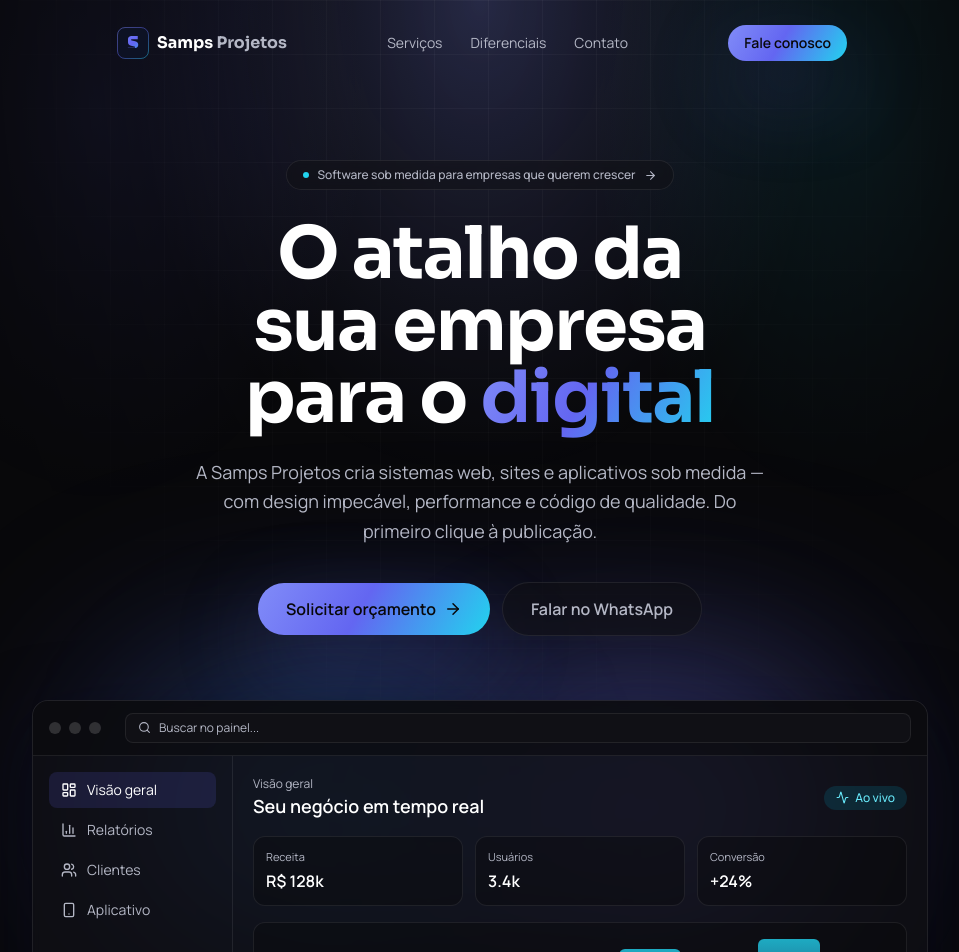
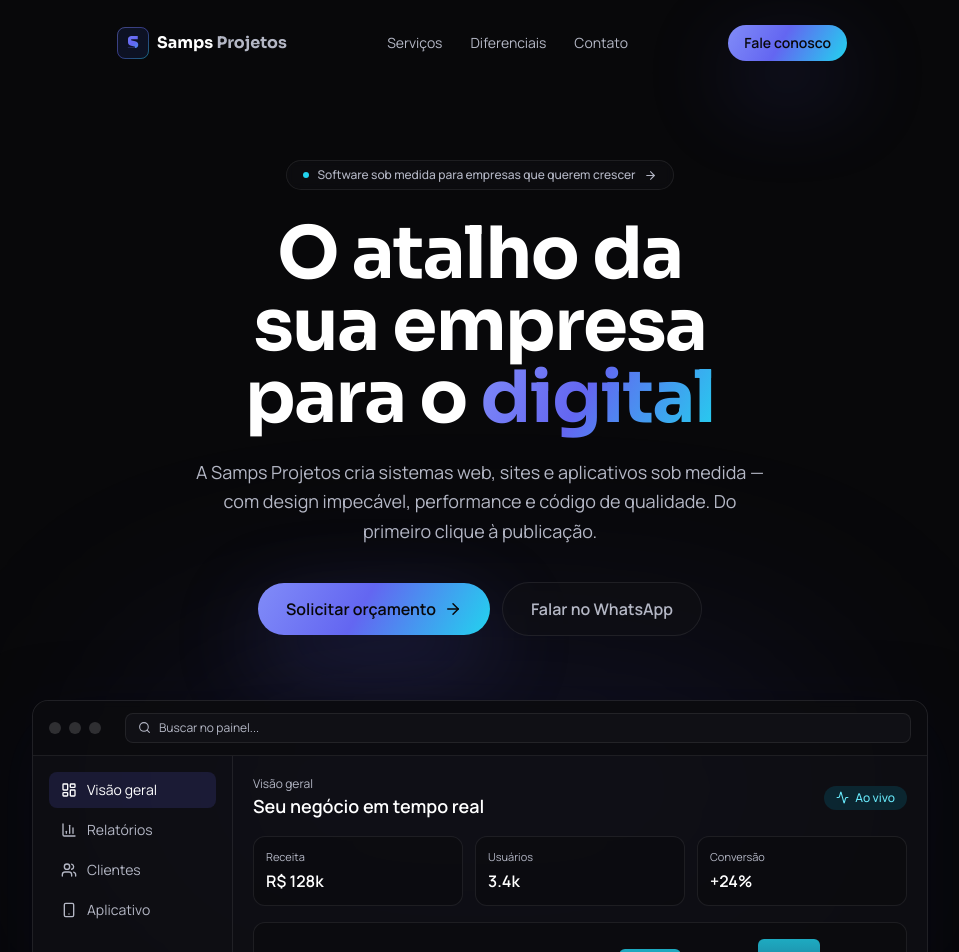
Before and after one commit to masamps/samtech-landing, a React (Vite) app: page / in a window 1280 px wide. Shown: the top 952 px of the page, without its empty margins (160-1119 px from the left). Built offline with nearby package versions, Linux system fonts and the light colour scheme.

Commit message:
Deixar o fundo liso e mais sóbrio
Remove a grade de linhas e os brilhos coloridos de fundo (hero, serviços e
contato) que davam aparência de template genérico. Mantém apenas um realce
discreto atrás do mockup do produto.

```diff
--- a/src/components/ContactSection.jsx
+++ b/src/components/ContactSection.jsx
@@ -37,10 +37,6 @@ export default function ContactSection() {
       id="contato"
       className="relative scroll-mt-24 overflow-hidden py-20 sm:py-28"
     >
-      <div className="pointer-events-none absolute inset-0 -z-10">
-        <div className="absolute bottom-0 left-1/2 h-80 w-[40rem] -translate-x-1/2 rounded-full bg-brand-500/10 blur-[120px]" />
-      </div>
-
       <Container>
         <div className="grid gap-10 lg:grid-cols-2 lg:gap-16">
           {/* Lado esquerdo: chamada + canais */}
--- a/src/components/HeroSection.jsx
+++ b/src/components/HeroSection.jsx
@@ -12,12 +12,6 @@ export default function HeroSection() {
       id="inicio"
       className="relative overflow-hidden pt-32 sm:pt-40"
     >
-      {/* aurora / glow de fundo */}
-      <div className="pointer-events-none absolute inset-0 -z-10">
-        <div className="absolute inset-0 bg-aurora [mask-image:radial-gradient(ellipse_at_top,black,transparent_75%)]" />
-        <div className="absolute inset-0 bg-grid-fade [background-size:54px_54px] [mask-image:radial-gradient(ellipse_at_top,black,transparent_60%)]" />
-      </div>
-
       <Container>
         <motion.div
           variants={stagger}
--- a/src/components/HeroVisual.jsx
+++ b/src/components/HeroVisual.jsx
@@ -13,12 +13,8 @@ import {
 export default function HeroVisual() {
   return (
     <div className="relative">
-      {/* glow colorido por trás */}
-      <div className="pointer-events-none absolute -inset-x-10 -top-10 bottom-0 -z-10">
-        <div className="absolute left-1/2 top-0 h-72 w-[80%] -translate-x-1/2 rounded-full bg-brand-500/30 blur-[100px]" />
-        <div className="absolute left-[20%] top-10 h-56 w-72 rounded-full bg-accent-500/20 blur-[90px]" />
-        <div className="absolute right-[18%] top-10 h-56 w-72 rounded-full bg-brand-400/25 blur-[90px]" />
-      </div>
+      {/* realce sutil atrás do produto */}
+      <div className="pointer-events-none absolute inset-x-0 -top-6 -z-10 mx-auto h-56 w-3/4 rounded-full bg-brand-500/15 blur-[120px]" />
 
       {/* janela do app */}
       <div className="overflow-hidden rounded-2xl border border-line bg-surface/80 shadow-card backdrop-blur-sm">
--- a/src/components/ServicesSection.jsx
+++ b/src/components/ServicesSection.jsx
@@ -29,9 +29,6 @@ export default function ServicesSection() {
               variants={fadeUp}
               className="group relative flex flex-col overflow-hidden rounded-3xl border border-line bg-surface/40 p-7 transition-all duration-300 hover:-translate-y-1 hover:border-white/20 hover:bg-surface/70"
             >
-              {/* glow no hover */}
-              <div className="pointer-events-none absolute -inset-px -z-10 rounded-3xl bg-aurora opacity-0 transition-opacity duration-500 group-hover:opacity-60" />
-
               <span className="grid h-12 w-12 place-items-center rounded-2xl bg-brand-gradient text-ink shadow-glow">
                 <Icon name={service.icon} size={22} />
               </span>
```
